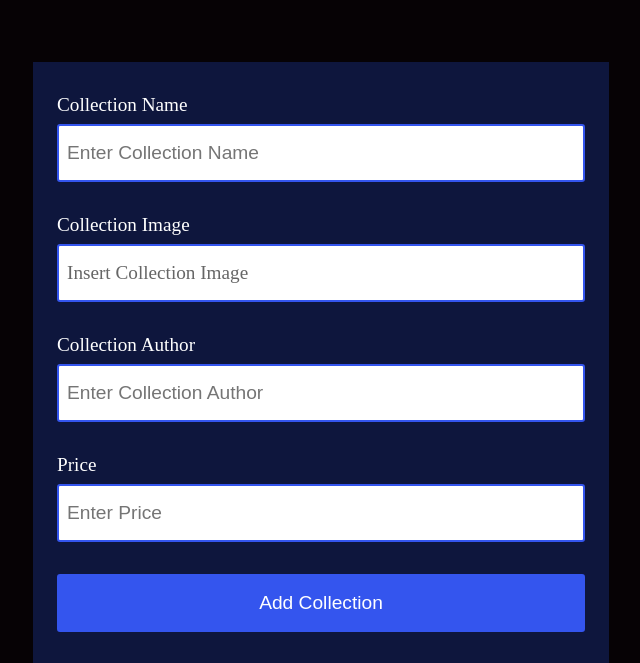
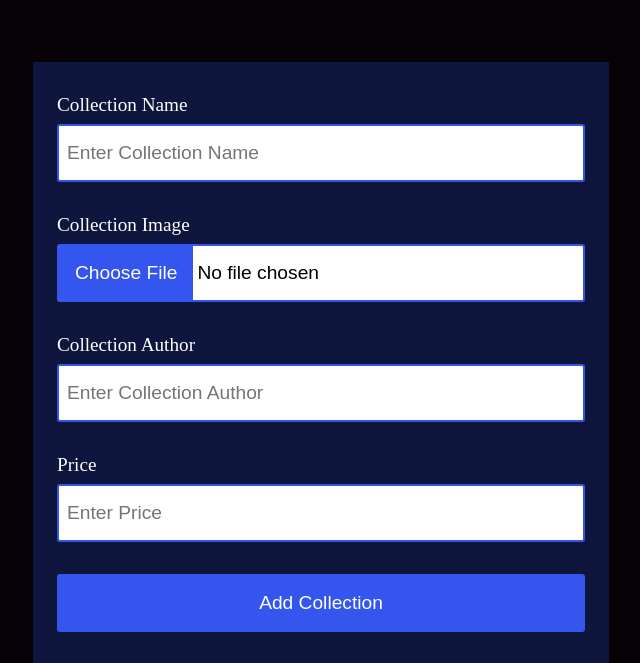
Before and after one commit to Mohamed-Ossalhe/NFTea-Platform, a PHP site: page /add-collection.html in a window 1280 px wide. Shown: the top 663 px of the page, without its empty margins (319-959 px from the left). Run offline with PHP 8.4, Linux system fonts and the light colour scheme.

Commit message:
Upload Changes made to the add nft and collection form by mohamed Ossalhe

```diff
--- a/add-collection.html
+++ b/add-collection.html
@@ -20,11 +20,8 @@
                         <input type="text" name="name" id="name" placeholder="Enter Collection Name">
                     </div>
                     <div class="input-field">
-                        <label for="title">Collection Image</label>
-                        <div class="file-input" for="image">
-                            <label for="image" id="title">Insert Collection Image</label>
-                            <input type="file" name="image" id="image" accept="png jpeg">
-                        </div>
+                        <label for="image">Collection Image</label>
+                        <input type="file" name="image" id="image" accept="png jpeg">
                     </div>
                     <div class="input-field">
                         <label for="collectionid">Collection Author</label>
--- a/assets/css/main-style.css
+++ b/assets/css/main-style.css
@@ -589,7 +589,7 @@ footer .footer-wrapper .copyright-section .social-links li a {
 .add-nft-page .form-wrapper form .input-field label {
   font-size: 1.2rem;
 }
-.add-nft-page .form-wrapper form .input-field input, .add-nft-page .form-wrapper form .input-field .file-input {
+.add-nft-page .form-wrapper form .input-field input {
   width: 100%;
   padding: 1rem 0.5rem;
   background-color: #fff;
@@ -599,11 +599,14 @@ footer .footer-wrapper .copyright-section .social-links li a {
   color: #000;
   font-size: 1.2rem;
 }
-.add-nft-page .form-wrapper form .input-field .file-input {
-  color: #666;
+.add-nft-page .form-wrapper form .input-field input[type=file] {
+  padding: 0;
 }
-.add-nft-page .form-wrapper form .input-field input[type=file] {
-  display: none;
+.add-nft-page .form-wrapper form .input-field input[type=file]::-webkit-file-upload-button {
+  padding: 1rem 1rem;
+  background-color: #3455EE;
+  color: #fff;
+  border: none;
 }
 .add-nft-page .form-wrapper form .input-field input[type=submit] {
   background-color: #3455EE;
--- a/assets/css/main-style.scss
+++ b/assets/css/main-style.scss
@@ -624,7 +624,7 @@ footer {
                 label {
                     font-size: 1.2rem;
                 }
-                input,.file-input {
+                input {
                     width: 100%;
                     padding: 1rem 0.5rem;
                     background-color: #fff;
@@ -634,11 +634,14 @@ footer {
                     color: #000;
                     font-size: 1.2rem;
                 }
-                .file-input {
-                    color: #666;
+                input[type="file"] {
+                    padding: 0;
                 }
-                input[type="file"] {
-                    display: none;
+                input[type="file"]::-webkit-file-upload-button {
+                    padding: 1rem 1rem;
+                    background-color: $main-clr;
+                    color: #fff;
+                    border: none;
                 }
                 input[type="submit"] {
                     background-color: $main-clr;
```
Also changed, not shown: add-nft.html (+2 -5 lines), 1 other file.
